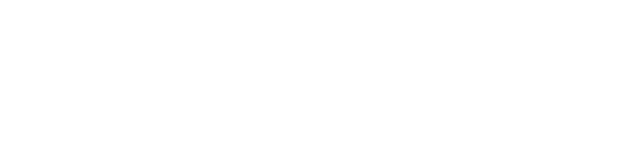
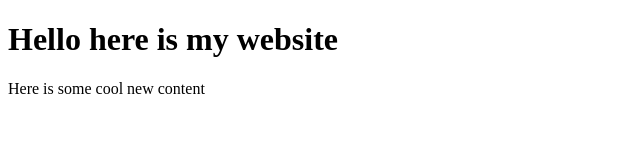
Before and after one commit to opo0023/Priscilla-TheStack5, a plain HTML site: page index.html in a window 1280 px wide. Shown: the whole page, without its empty margins (0-640 px from the left). Drawn offline with Linux system fonts and the light colour scheme.

Commit message:
Added content to html file

```diff
--- a/index.html
+++ b/index.html
@@ -6,6 +6,7 @@
     <title>Document</title>
 </head>
 <body>
-
+  <h1>Hello here is my website</h1>
+  <p>Here is some cool new content</p>
 </body>
 </html>
```
